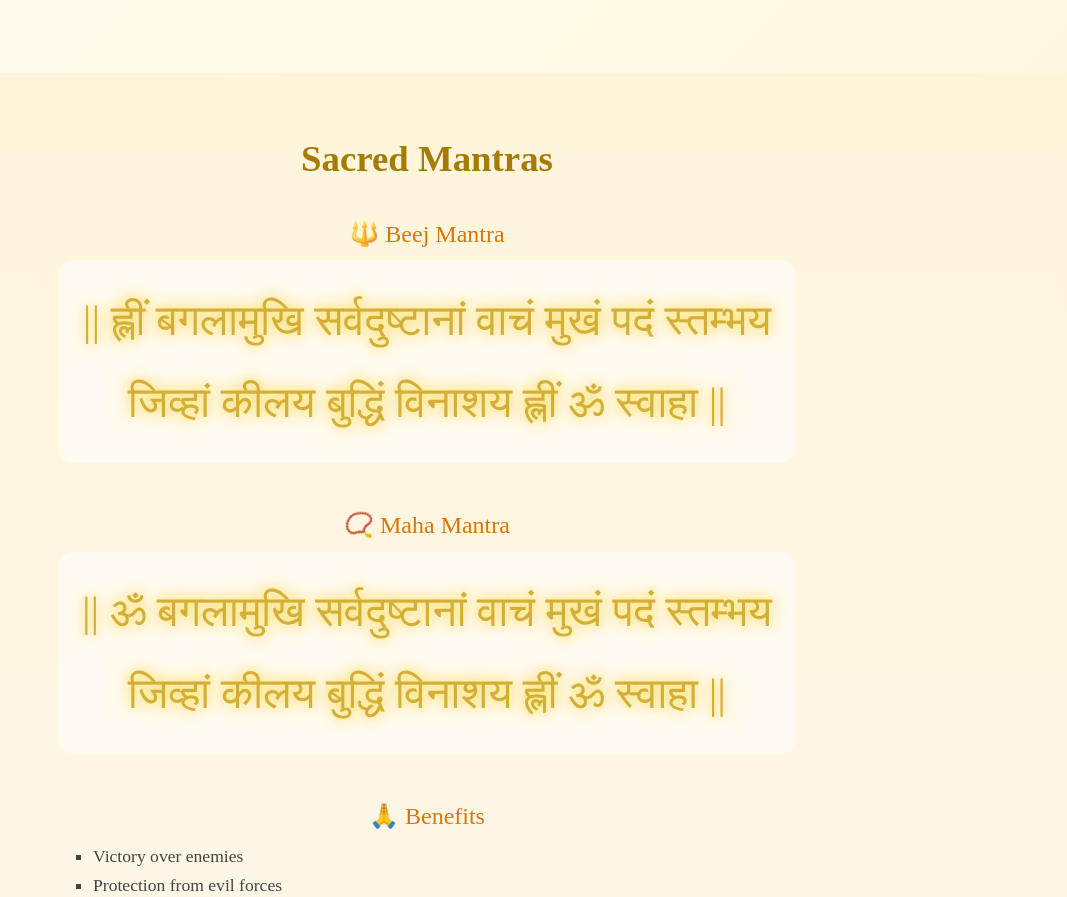
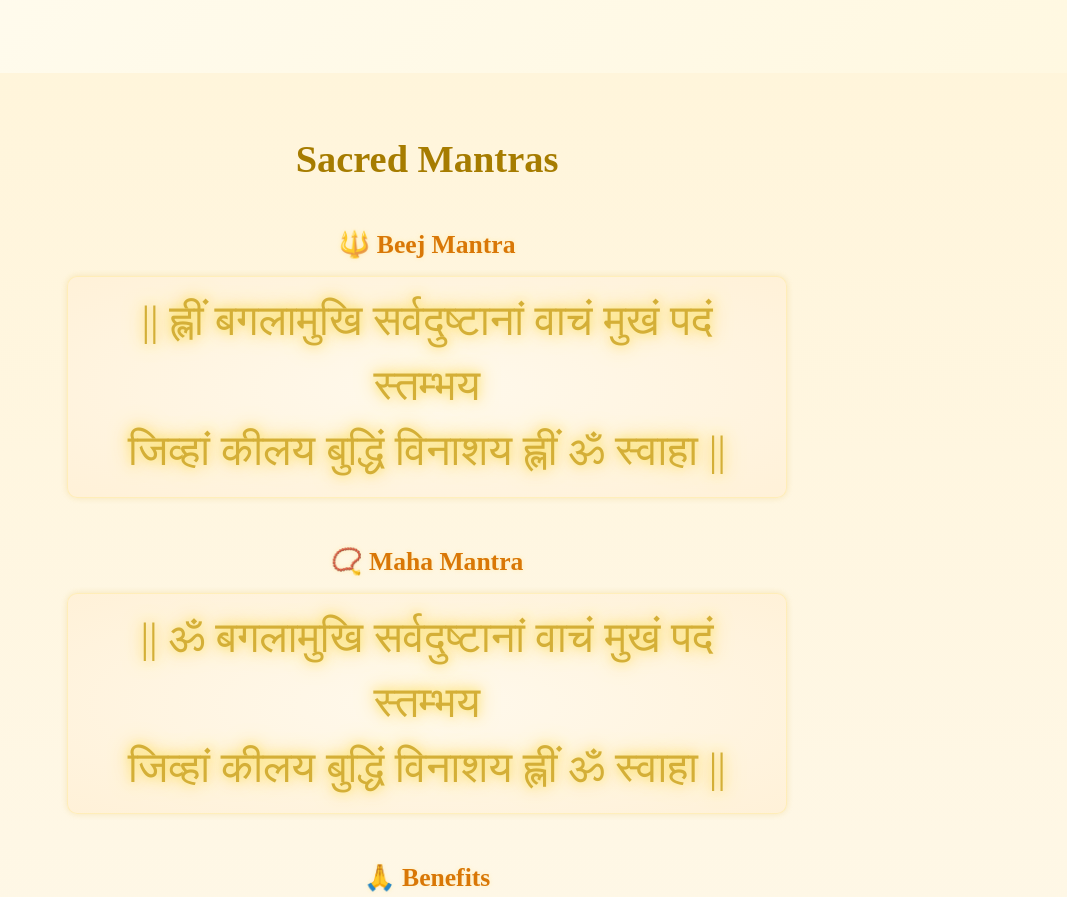
Before and after one commit to Tanishthathera/maa-baglamukhi, a React (Vite) app: page / in a window 1280 px wide. Shown: the part 1900-2797 px from the top of the page, without its empty margins (213-1280 px from the left). Built offline with nearby package versions, Linux system fonts and the light colour scheme.

Commit message:
fix: layout

```diff
--- a/src/index.css
+++ b/src/index.css
@@ -10,22 +10,23 @@
  .container {
   max-width: 1200px;
   margin: 0 auto;
-  padding: 1rem 2rem;
+  /* padding: 0 1rem;
+  align-items: center;  */
   justify-content: space-between;
  }
 
  .header {
   background:  transparent;/* transparent */
-  position: absolute;
+  position: fixed;
   top: 0;
   left: 0;
   width: 100%;
-  z-index: 100;
-  padding: 1.2rem 0;
-  backdrop-filter: blur(8px);
+  z-index: 999;
+  padding: 0.8rem 0;
+  backdrop-filter: blur(6px);
   border-bottom: 1px solid rgba(255, 217, 0, 0.1);
-  box-shadow: 0 0 20px rgba(255, 215, 0, 0.1);
-  animation: headerFadeIn 2s ease-in-out;
+  box-shadow: 0 0 10px rgba(255, 215, 0, 0.15);
+  animation: headerFadeIn 1.2s ease-in-out;
 }
 
 /* Animate on mount */
@@ -43,23 +44,45 @@
 .hamburger {
   display: none;
   flex-direction: column;
+  justify-content: center;
+  align-items: center;
   gap: 5px;
   cursor: pointer;
   z-index: 110;
-  transition: transform 0.3s ease;
+  width: 35px;
+  height: 35px;
+  padding: 0.3rem;
+  background: transparent;
+  border-radius: 5px;
+  transition: all 0.3s ease;
+  position: relative;
 }
 
 .bar {
   width: 25px;
   height: 3px;
-  background-color: white;
+  background-color: #ffd700;
   border-radius: 2px;
-  transition: all 0.4s ease;
+  transition: all 0.3s ease;
+  position: absolute;
+}
+
+.bar.top {
+  top: 10px;
+}
+
+.bar.middle {
+  top: 16px;
+}
+
+.bar.bottom {
+  top: 22px;
 }
 
 /* Hamburger Open Animation */
 .hamburger.open .top {
-  transform: rotate(45deg) translateY(8px);
+  transform: rotate(45deg);
+  top: 16px;
 }
 
 .hamburger.open .middle {
@@ -67,7 +90,8 @@
 }
 
 .hamburger.open .bottom {
-  transform: rotate(-45deg) translateY(-8px);
+  transform: rotate(-45deg);
+  top: 16px;
 }
 
 .close-btn {
@@ -88,6 +112,7 @@
   margin-top: 0.5rem;
   display: flex;
   gap: 1.5rem;
+  /* z-index: 99; */
 }
 
 .nav a {
@@ -152,32 +177,53 @@
 
 
 @media (max-width: 768px) {
-  .hamburger {
-    display: flex;
-  }
-
-  .nav {
-    position: absolute;
-    top: 70px;
-    right: 0;
-    background-color: rgba(0, 0, 0, 0.5);
-    width: 100%;
-    display: flex;
-    flex-direction: column;
-    align-items: center;
-    gap: 2rem;
-    padding: 2rem 0;
-    transform: translateY(-300%);
-    opacity: 0;
-    pointer-events: none;
-    transition: transform 0.4s ease, opacity 0.3s ease;
-    /* z-index: 9; */
-  }
-
-  .nav.nav-open {
-    transform: translateY(0);
-    opacity: 1;
-    pointer-events: auto;
+  @media (max-width: 768px) {
+    .container.header-container {
+      display: flex;
+      align-items: center;
+      justify-content: space-between;
+      position: relative;
+    }
+
+    .nav {
+      position: absolute;
+      top: 50%;
+      left: 60px; /* hamburger ke right me thoda gap */
+      transform: translateY(-50%) translateX(100%);
+      display: flex;
+      flex-direction: row;
+      gap: 1.2rem;
+      background: rgba(0, 0, 0, 0.5);
+      padding: 0.5rem 1rem;
+      border-radius: 8px;
+      transition: transform 0.4s ease-in-out, opacity 0.3s ease;
+      opacity: 0;
+      pointer-events: none;
+      z-index: 999;
+    }
+
+    .nav.nav-open {
+      transform: translateY(-50%) translateX(0%);
+      opacity: 1;
+      pointer-events: auto;
+    }
+
+    .nav a {
+      color: #ffd700;
+      font-size: 1rem;
+      text-decoration: none;
+      font-weight: 600;
+      transition: color 0.3s ease;
+      white-space: nowrap;
+    }
+
+    .nav a:hover {
+      color: #fff;
+    }
+
+    .hamburger {
+      display: flex;
+    }
   }
 }
 
@@ -195,6 +241,8 @@
     display: flex;
     align-items: center;
     justify-content: center;
+    overflow: hidden;
+    /* padding: 2rem 1rem; */
   }
 
   .hero-overlay {
@@ -295,11 +343,12 @@
     .hero-content {
       flex-direction: column;
       text-align: center;
+      align-items: center;
     }
 
     .hero-text-right {
       text-align: center;
-      /* margin-top: 1.5rem; */
+      margin-top: 1.5rem;
     }
 
     .hero-text-right h1 {
@@ -483,19 +532,21 @@
 }
 
 
-  /* Mantras */
+/* Mantras */
 
 .mantras-section {
   background: linear-gradient(to bottom, #fff5db, #fef8ea);
-  padding: 3rem 1rem;
+  padding: 4rem 1rem 3rem;
   text-align: center;
+  /* position: relative; */
 }
 
 .mantras-section h2 {
   color: #a67c00;
-  font-size: 2.3rem;
-  margin-bottom: 2.5rem;
+  font-size: 2.4rem;
+  margin-bottom: 3rem;
   font-weight: 600;
+  text-shadow: 0 1px 1px #fff5db;
 }
 
 .mantra-block {
@@ -503,28 +554,33 @@
 }
 
 .mantra-block h3 {
-  font-size: 1.5rem;
+  font-size: 1.6rem;
   color: #d97706;
-  margin-bottom: 0.8rem;
-  font-weight: 500;
+  margin-bottom: 1rem;
+  font-weight: 600;
+  text-shadow: 0 0 5px rgba(255, 204, 0, 0.2);
 }
 
 .mantra-text {
   font-family: 'Devanagari', serif;
-  font-size: 1.2rem;
+  font-size: 1.05rem;
   color: #3f3f3f;
-  line-height: 1.9;
-  background: #fffaf1;
-  padding: 1.2rem;
-  border-radius: 14px;
-  max-width: 800px;
+  line-height: 1.5;
+  background: radial-gradient(ellipse at center, #fff9ec, #fff1d8);
+  padding: 0.8rem 1rem;
+  border-radius: 10px;
+  max-width: 90%;
   margin: 0 auto;
-  position: relative;
-  transition: box-shadow 0.3s ease;
+  width: fit-content;
+  position: relative;
+  transition: all 0.3s ease;
+  box-shadow: 0 0 6px rgba(212, 163, 18, 0.2);
+  border: 1px solid rgba(255, 215, 0, 0.15);
 }
 
 .mantra-text:hover {
-  box-shadow: 0 0 12px 3px rgba(212, 163, 18, 0.4);
+  box-shadow: 0 0 14px 4px rgba(212, 163, 18, 0.3);
+  transform: scale(1.01);
 }
 
 .glow-text {
@@ -532,31 +588,41 @@
 }
 
 .mantra-block ul {
-  list-style-type: square;
+  list-style-type: '🔸 ';
   text-align: left;
   max-width: 700px;
   margin: 1rem auto 0;
   padding-left: 1rem;
+  background: #fffaf1;
+  border-radius: 12px;
+  padding: 1.2rem 1.5rem;
+  box-shadow: 0 0 12px rgba(255, 217, 100, 0.2);
 }
 
 .mantra-block ul li {
-  font-size: 1.1rem;
-  margin-bottom: 0.5rem;
+  font-size: 1.15rem;
+  margin-bottom: 0.8rem;
   color: #444;
+  line-height: 1.7;
 }
 
 /* Responsive */
 @media (max-width: 768px) {
   .mantras-section h2 {
-    font-size: 1.6rem;
+    font-size: 1.8rem;
   }
 
   .mantra-block h3 {
-    font-size: 1.25rem;
+    font-size: 1.3rem;
   }
 
   .mantra-text {
+    font-size: 1.05rem;
+    padding: 1.2rem;
+  }
+  .mantra-block ul {
     font-size: 1rem;
+    padding: 1rem;
   }
 }
 
@@ -636,7 +702,7 @@
 
 .pandit-content {
   display: flex;
-  flex-wrap: wrap;
+  flex-wrap:wrap;
   align-items: center;
   justify-content: center;
   gap: 40px;
@@ -724,7 +790,7 @@
 }
 
 .assurance-cards {
-  display: grid;
+  display:grid;
   grid-template-columns: repeat(auto-fit, minmax(250px, 1fr));
   gap: 25px;
   margin-top: 40px;
```
